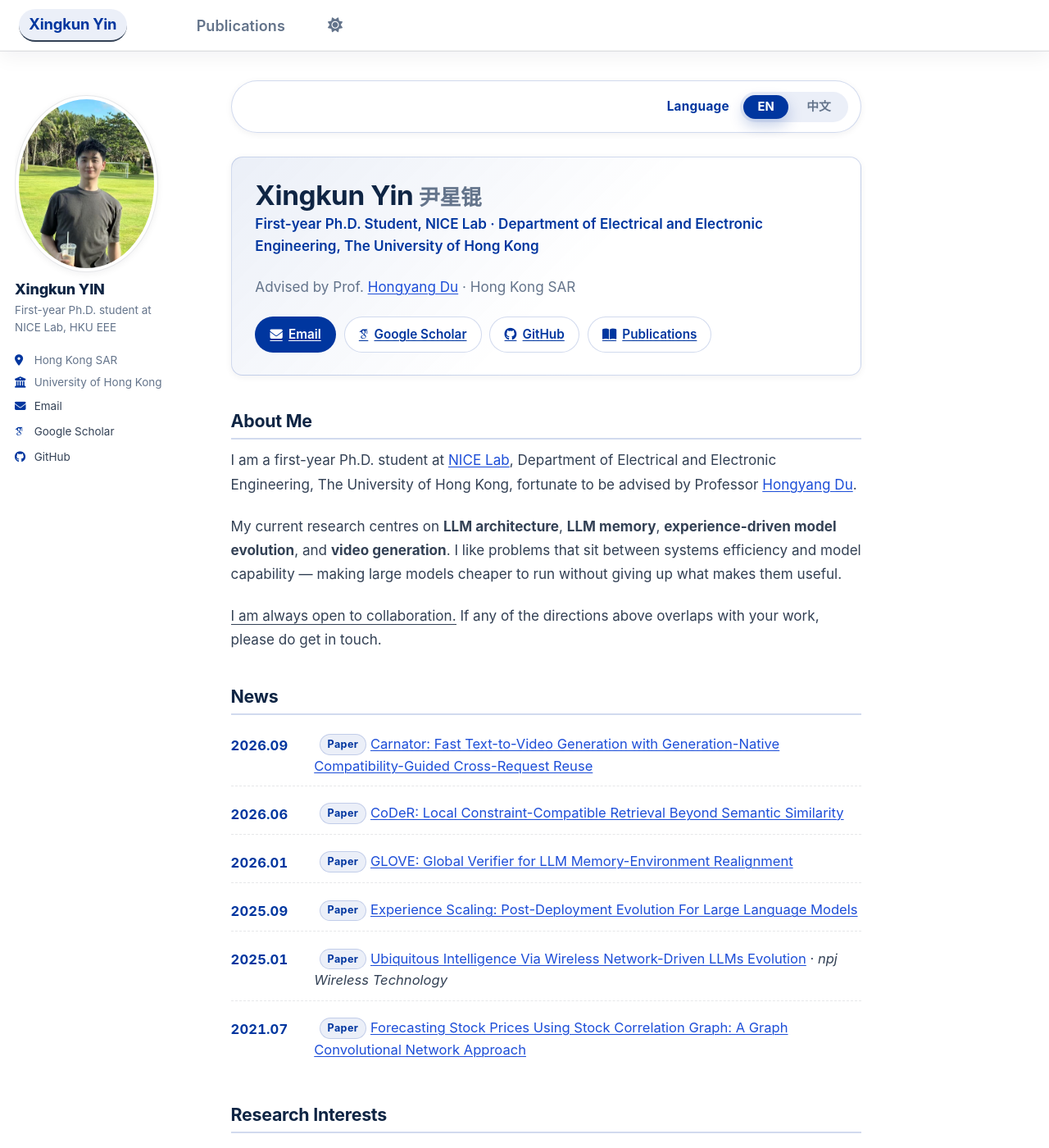
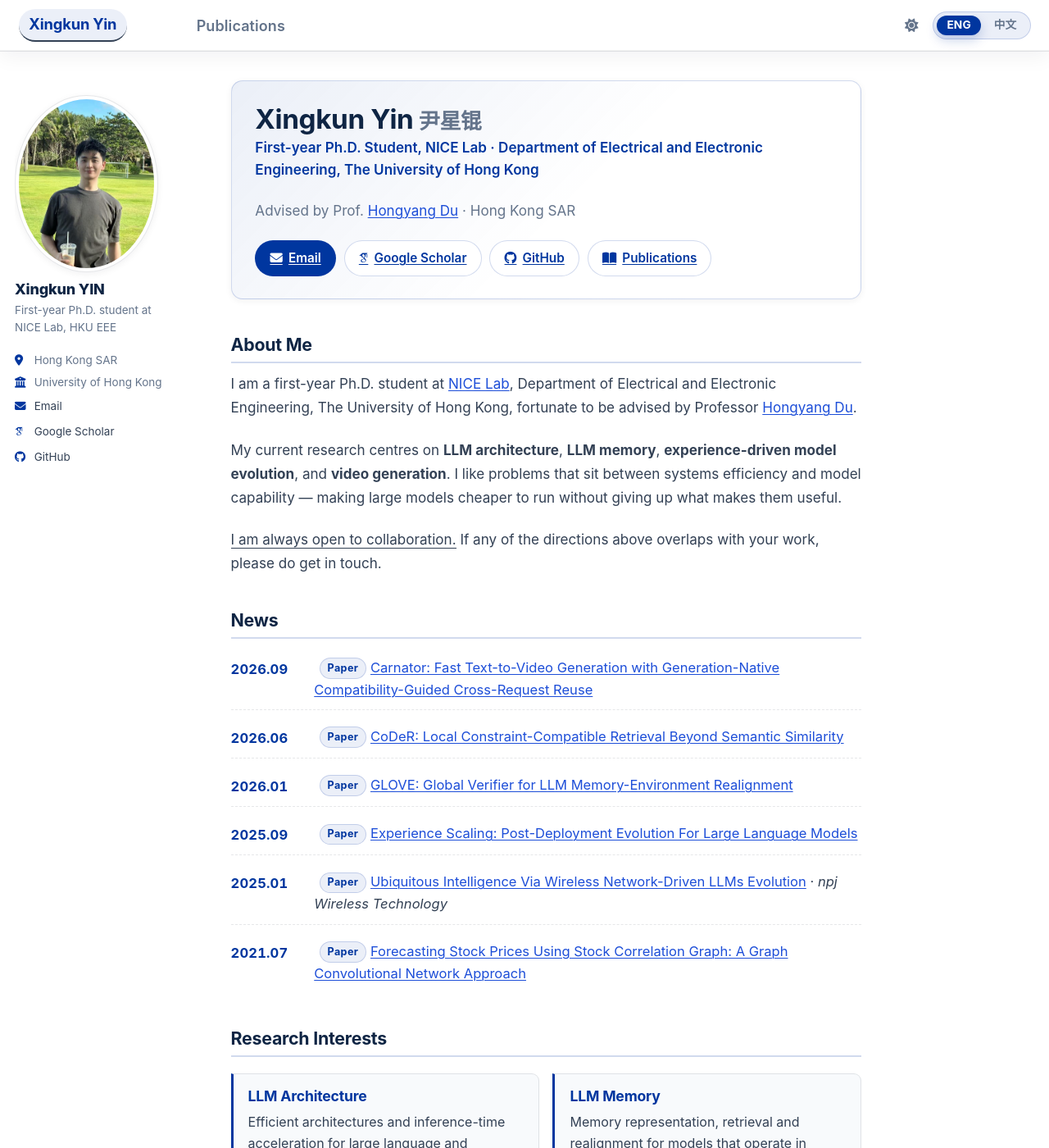
Before and after one commit to troyyxk/troyyxk.github.io, a Jekyll site: the page built from _pages/about.md, in a window 1280 px wide and 1400 px high. Shown: the whole window at 82% size. Built offline with Jekyll 4.4.1, drawn with Linux system fonts in a browser that asks for light colours; some web fonts are replaced; a script bundle is joined from its source files by our own code; library files that are not in the unit come from our copies; comment, search, counter and statistics services are not loaded.

Commit message:
Move the language switcher into the masthead
The standalone language bar above the page content was heavy and pushed the
real content down. The ENG/中文 toggle now sits at the far right of the top
bar next to the theme button.

The theme's nav is a CSS table, which cannot right-align a single item, so
the nav and the controls are now two flex children of .masthead__menu and the
controls are pushed right with margin-left: auto. The theme button moved out
of the nav list too, which keeps the two controls together; it is still the
same #theme-toggle element, so the existing click handler is unaffected.

```diff
--- a/_includes/masthead.html
+++ b/_includes/masthead.html
@@ -18,12 +18,18 @@
               <a href="{{ domain }}{{ link.url }}"><span class="lang-en lang-inline">{{ link.title }}</span><span class="lang-zh lang-inline">{{ link.title_zh | default: link.title }}</span></a>
             </li>
           {% endfor %}
-          <li id="theme-toggle" class="masthead__menu-item persist tail">
-            <a role="button" aria-labelledby="theme-icon"><i id="theme-icon" class="fa-solid fa-sun" aria-hidden="true" title="toggle theme"></i></a>
-          </li>
         </ul>
         <ul class="hidden-links hidden"></ul>
       </nav>
+      <div class="masthead__controls">
+        <button id="theme-toggle" class="masthead__icon-btn" type="button" aria-label="Toggle dark mode">
+          <i id="theme-icon" class="fa-solid fa-sun" aria-hidden="true" title="toggle theme"></i>
+        </button>
+        <div class="lang-toggle" data-lang-switcher role="group" aria-label="Language switcher">
+          <button class="lang-toggle__button is-active" type="button" data-set-lang="en" aria-pressed="true">ENG</button>
+          <button class="lang-toggle__button" type="button" data-set-lang="zh" aria-pressed="false">中文</button>
+        </div>
+      </div>
     </div>
   </div>
 </div>
--- a/_pages/about.md
+++ b/_pages/about.md
@@ -10,17 +10,6 @@ redirect_from:
 {% include base_path %}
 
 <div hidden data-page-title-en="Xingkun Yin | Academic Homepage" data-page-title-zh="尹星锟 | 学术主页"></div>
-
-<div class="lang-switcher" data-lang-switcher aria-label="Language switcher">
-  <span class="lang-switcher__label">
-    <span class="lang-en lang-inline">Language</span>
-    <span class="lang-zh lang-inline">语言</span>
-  </span>
-  <div class="lang-switcher__buttons">
-    <button class="lang-switcher__button is-active" type="button" data-set-lang="en" aria-pressed="true">EN</button>
-    <button class="lang-switcher__button" type="button" data-set-lang="zh" aria-pressed="false">中文</button>
-  </div>
-</div>
 
 <section class="hero">
   <h1 class="hero__name">Xingkun Yin<span class="hero__name-zh">尹星锟</span></h1>
--- a/_sass/layout/_redesign.scss
+++ b/_sass/layout/_redesign.scss
@@ -66,6 +66,7 @@ html[data-theme="dark"] {
 
 /* ==========================================================================
    2. Language switching (shown / hidden via html[data-site-lang])
+      The toggle itself lives in the masthead, pinned to the right edge.
    ========================================================================== */
 
 .lang-block,
@@ -91,62 +92,85 @@ html[data-site-lang="zh"] .lang-zh.lang-inline {
   display: inline;
 }
 
-.lang-switcher {
-  position: sticky;
-  top: 5.25rem;
-  z-index: 15;
+/* Masthead layout: nav on the left, controls pinned to the right edge.
+   Flex (rather than the theme's `display: table`) is what makes right
+   alignment possible while greedy-navigation still measures the nav. */
+.masthead__menu {
   display: flex;
   align-items: center;
-  justify-content: flex-end;
-  gap: 0.75rem;
-  margin-bottom: 1.6rem;
-  padding: 0.7rem 0.85rem;
-  border: 1px solid var(--rs-accent-line);
-  border-radius: 999px;
-  background: var(--rs-card);
-  box-shadow: var(--rs-shadow-sm);
+  gap: 1rem;
 }
 
-.lang-switcher__label {
-  font-size: 0.85rem;
-  font-weight: 700;
-  letter-spacing: 0.02em;
+.masthead__menu .greedy-nav {
+  flex: 1 1 auto;
+  min-width: 0;
+}
+
+.masthead__controls {
+  flex: 0 0 auto;
+  display: flex;
+  align-items: center;
+  gap: 0.5rem;
+  margin-left: auto;
+}
+
+.masthead__icon-btn {
+  display: inline-flex;
+  align-items: center;
+  justify-content: center;
+  width: 34px;
+  height: 34px;
+  padding: 0;
+  border: 0;
+  border-radius: 50%;
+  background: transparent;
+  color: var(--rs-muted);
+  font-size: 0.92rem;
+  cursor: pointer;
+  transition: background 0.2s ease, color 0.2s ease;
+}
+
+.masthead__icon-btn:hover {
+  background: var(--rs-accent-soft);
   color: var(--rs-accent);
 }
 
-.lang-switcher__buttons {
+.lang-toggle {
   display: inline-flex;
   align-items: center;
-  gap: 0.3rem;
-  padding: 0.22rem;
+  gap: 0.15rem;
+  padding: 0.2rem;
+  border: 1px solid var(--rs-accent-line);
   border-radius: 999px;
   background: var(--rs-accent-soft);
 }
 
-.lang-switcher__button {
+.lang-toggle__button {
   border: 0;
   border-radius: 999px;
-  padding: 0.4rem 0.95rem;
+  padding: 0.3rem 0.7rem;
   background: transparent;
   color: var(--rs-muted);
-  font-size: 0.82rem;
+  font-size: 0.76rem;
   font-weight: 700;
   line-height: 1;
+  letter-spacing: 0.01em;
+  white-space: nowrap;
   cursor: pointer;
   transition: background 0.2s ease, color 0.2s ease, box-shadow 0.2s ease;
 }
 
-.lang-switcher__button:hover {
+.lang-toggle__button:hover {
   color: var(--rs-accent);
 }
 
-.lang-switcher__button.is-active {
+.lang-toggle__button.is-active {
   background: var(--rs-accent);
   color: #ffffff;
-  box-shadow: 0 8px 18px rgba(0, 54, 159, 0.24);
+  box-shadow: 0 6px 14px rgba(0, 54, 159, 0.22);
 }
 
-html[data-theme="dark"] .lang-switcher__button.is-active {
+html[data-theme="dark"] .lang-toggle__button.is-active {
   color: #10151f;
 }
 
@@ -637,14 +661,30 @@ html[data-theme="dark"] .pub-card__image {
    ========================================================================== */
 
 @media (max-width: 37.5em) {
-  .lang-switcher {
-    top: 4.6rem;
-    justify-content: space-between;
-    padding: 0.6rem 0.7rem;
+  .masthead__inner-wrap {
+    padding: 0.55em 0.75em;
   }
 
-  .lang-switcher__label {
-    font-size: 0.8rem;
+  .masthead__menu {
+    gap: 0.5rem;
+  }
+
+  .masthead__controls {
+    gap: 0.25rem;
+  }
+
+  .masthead__icon-btn {
+    width: 30px;
+    height: 30px;
+  }
+
+  .lang-toggle {
+    padding: 0.15rem;
+  }
+
+  .lang-toggle__button {
+    padding: 0.28rem 0.55rem;
+    font-size: 0.72rem;
   }
 
   .research-focus-grid {
--- a/assets/js/site-lang.js
+++ b/assets/js/site-lang.js
@@ -57,10 +57,7 @@
     document.documentElement.setAttribute('data-site-lang', lang);
     document.documentElement.setAttribute('lang', lang === 'zh' ? 'zh-Hans' : 'en');
     syncButtons(lang);
-
-    if (document.querySelector('[data-lang-switcher]')) {
-      syncDocumentTitle(lang);
-    }
+    syncDocumentTitle(lang);
   }
 
   function init() {
```
